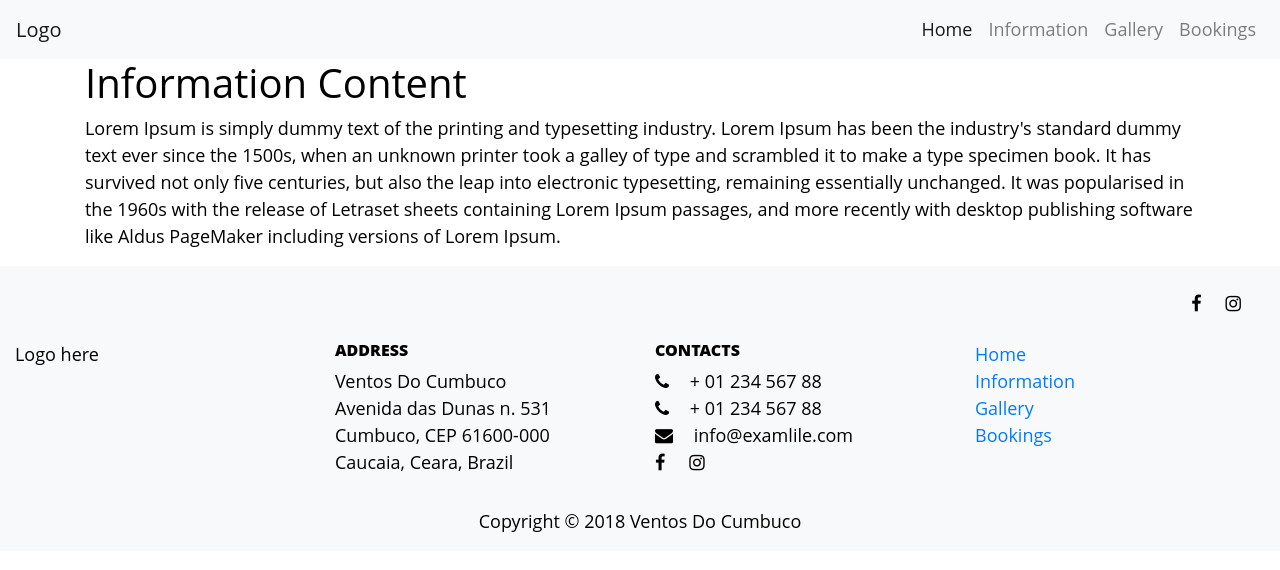
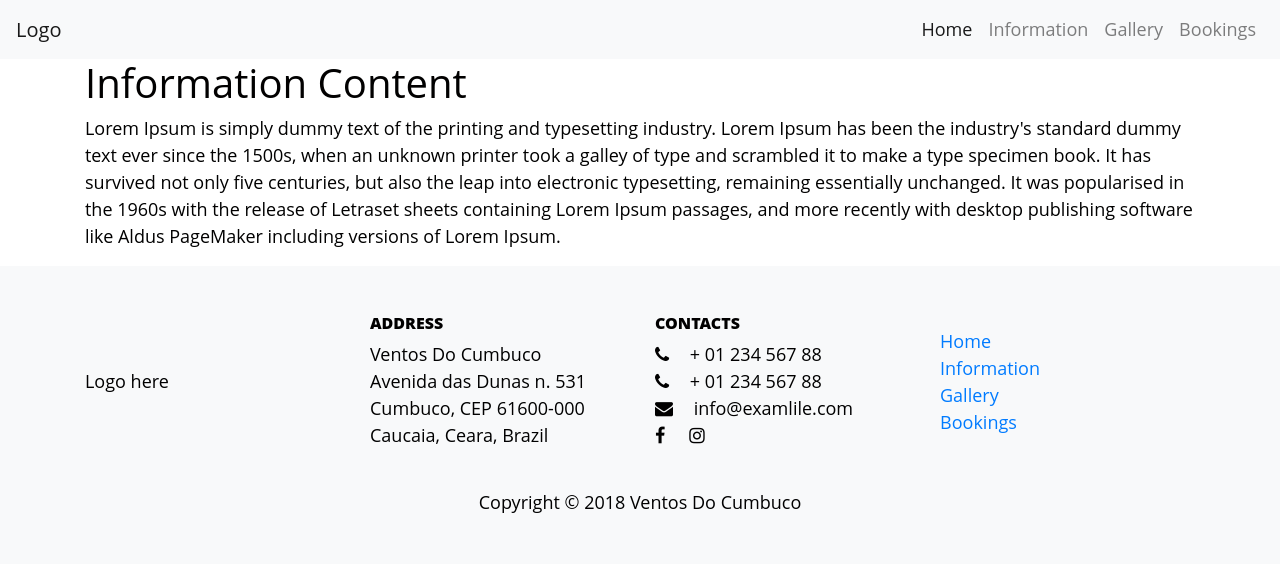
Before and after one commit to francescopapini/ventos, a React (Create React App) app: page /Information in a window 1280 px wide. Shown: the top 570 px of the page. Built offline with nearby package versions, Linux system fonts and the light colour scheme.

Commit message:
cleaning bottom of footer

```diff
--- a/src/assets/scss/_footer.scss
+++ b/src/assets/scss/_footer.scss
@@ -1,5 +1,3 @@
 .footer {
   background-color: #f8f9fa;
-
-
 }
--- a/src/components/footerComponent/footer.js
+++ b/src/components/footerComponent/footer.js
@@ -4,17 +4,9 @@ import { Link } from 'react-router-dom';
 class Footer extends Component {
   render() {
     return (
-      <footer className="footer container-fluid align">
-        <div className="row py-4 d-flex align-items-center">
-          <div className="col-md-6 col-lg-5 text-center text-md-left mb-4 mb-md-0">
-          </div>
-          <div className="col-md-6 col-lg-7 text-center text-md-right">
-            <i className="fa fa-facebook mr-4"></i>
-            <i className="fa fa-instagram white-text mr-lg-4"></i>
-          </div>
-        </div>
-
-        <div className="row">
+      <footer className="footer">
+        <div className ="container">
+          <div className="row py-5 align-items-center">
             <div className="col-lg-3">
               <p>Logo here</p>
             </div>
@@ -48,8 +40,9 @@ class Footer extends Component {
                 <li><Link to="/bookings">Bookings</Link></li>
             </ul>
             </div>
+              <div className="footer-copyright pt-4 col-lg-12 text-center">Copyright © 2018 Ventos Do Cumbuco
               </div>
-        <div className="footer-copyright text-center py-3">Copyright © 2018 Ventos Do Cumbuco
+            </div>
         </div>
       </footer>
     );
```
Also changed, not shown: src/assets/scss/default.scss (line endings or trailing spaces). Lines whose indentation alone changed are shown as unchanged.
